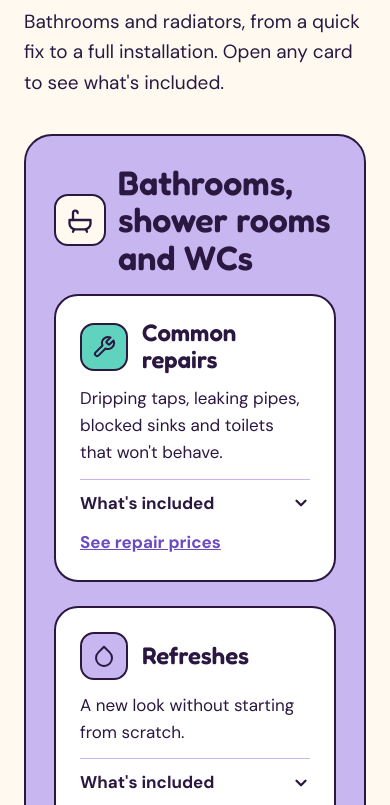
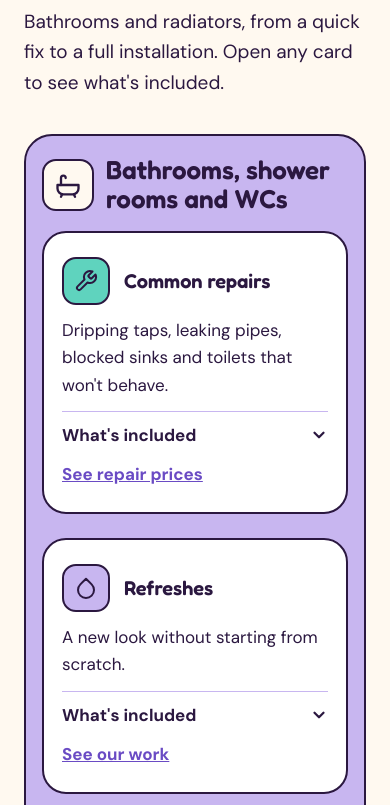
Before and after one commit to code-mca/grout-and-about, a plain HTML site: page index.html in a window 390 px wide. Shown: the part 943-1748 px from the top of the page. Drawn offline with nearby package versions, Linux system fonts and the light colour scheme.

Commit message:
finish home page

```diff
--- a/assets/css/styles.css
+++ b/assets/css/styles.css
@@ -671,7 +671,7 @@ button:focus-visible {
 }
 
 /* 1114px and up: three across, longest wraps to 2 lines for just .rad-cards */
-@media (min-width: 1px) {
+@media (min-width: 1114px) {
   .rad-card .svc-desc {
     min-height: 2lh;
   }
@@ -772,4 +772,30 @@ button:focus-visible {
   .hero-actions .btn-pill {
     flex: 1 1 auto;
   }
+
+  /* Service card amendments */
+  .svc-group {
+    padding: 20px 16px;
+  }
+
+  .svc-group h3 {
+    font-size: 26px;
+  }
+
+  /* Room for one-word titles like "Installations" on a 320px phone */
+  .svc-card {
+    --bs-card-spacer-x: 18px;
+  }
+
+  .svc-head h4 {
+    font-size: 1.25rem; /* 20px */
+  }
+
+  .bike-band h2 {
+    font-size: 28px;
+  }
+
+  #cta h2 {
+    font-size: 36px;
+  }
 }
```
